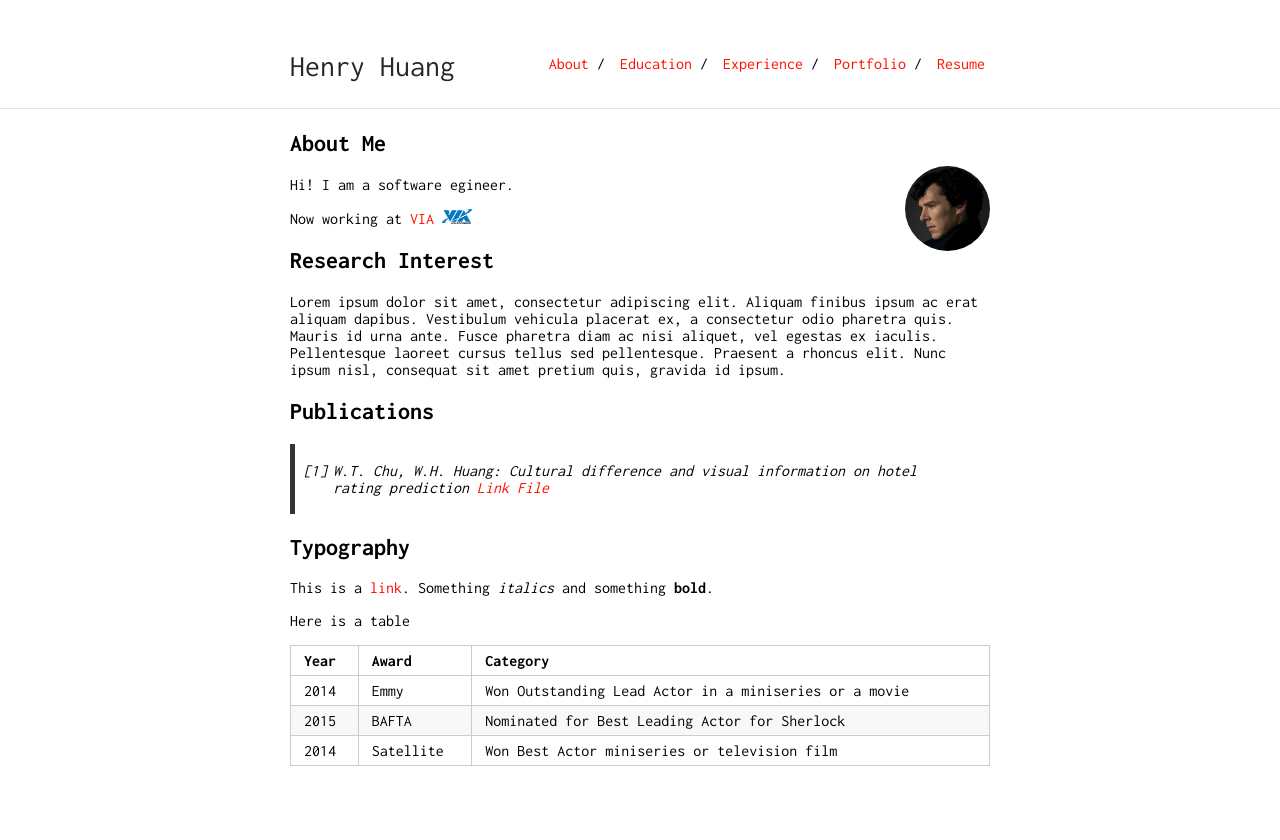
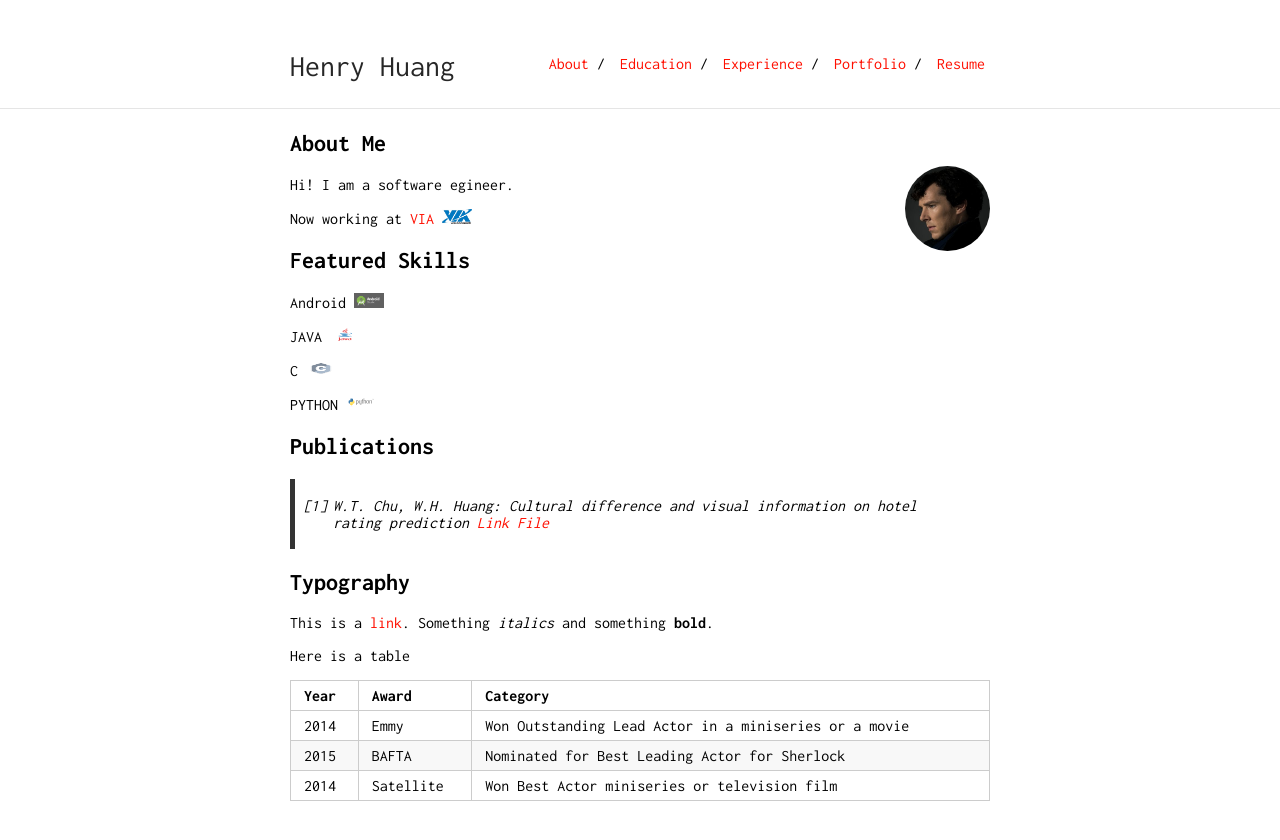
Before and after one commit to henry0726/henry0726.github.io, a Jekyll site: the page built from index.md, in a window 1280 px wide. Shown: the top 840 px of the page. Built offline with Jekyll 4.4.1, drawn with Linux system fonts in a browser that asks for light colours; our own code applies the rules of GitHub Pages for plain Markdown files.

Commit message:
Update index.md

```diff
--- a/index.md
+++ b/index.md
@@ -10,13 +10,19 @@ Hi! I am a software egineer.
 
 Now working at [VIA](https://www.viatech.com/en/) <img src="VIA_Corporate_logo.jpg" style="width:30px;height:15px;"/>
 
-## Research Interest
+## Featured Skills
 
-Lorem ipsum dolor sit amet, consectetur adipiscing elit. Aliquam finibus ipsum ac erat aliquam dapibus. Vestibulum vehicula placerat ex, a consectetur odio pharetra quis. Mauris id urna ante. Fusce pharetra diam ac nisi aliquet, vel egestas ex iaculis. Pellentesque laoreet cursus tellus sed pellentesque. Praesent a rhoncus elit. Nunc ipsum nisl, consequat sit amet pretium quis, gravida id ipsum.
+Android <img src="android-studio-logo.png" style="width:30px;height:15px;"/>
+
+JAVA <img src="JAVA.webp" style="width:30px;height:15px;"/>
+
+C <img src="C language.sh.png" style="width:30px;height:15px;"/>
+
+PYTHON <img src="python-logo.png" style="width:30px;height:15px;"/>
 
 ## Publications
 
-> 1. W.T. Chu, W.H. Huang: Cultural difference and visual information on hotel rating prediction [Link](https://link.springer.com/article/10.1007/s11280-016-0404-2) [File]()
+> 1. W.T. Chu, W.H. Huang: Cultural difference and visual information on hotel rating prediction [Link](https://link.springer.com/article/10.1007/s11280-016-0404-2) [File](https://github.com/henry0726/henry0726.github.io/raw/master/World%20Wide%20Web%20Journal.pdf)
 
 ## Typography
 
```
